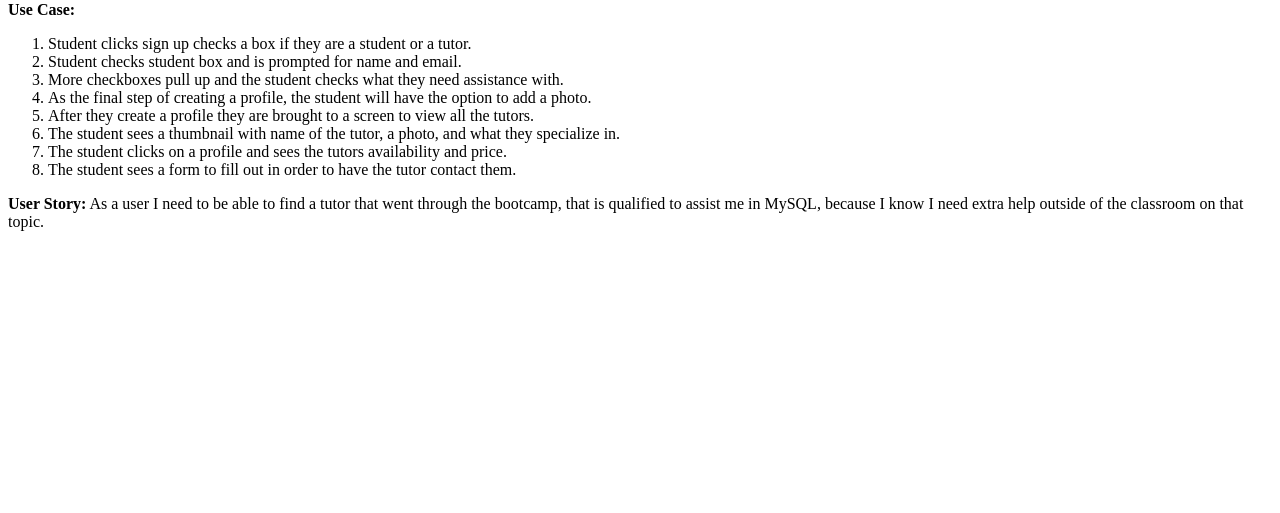
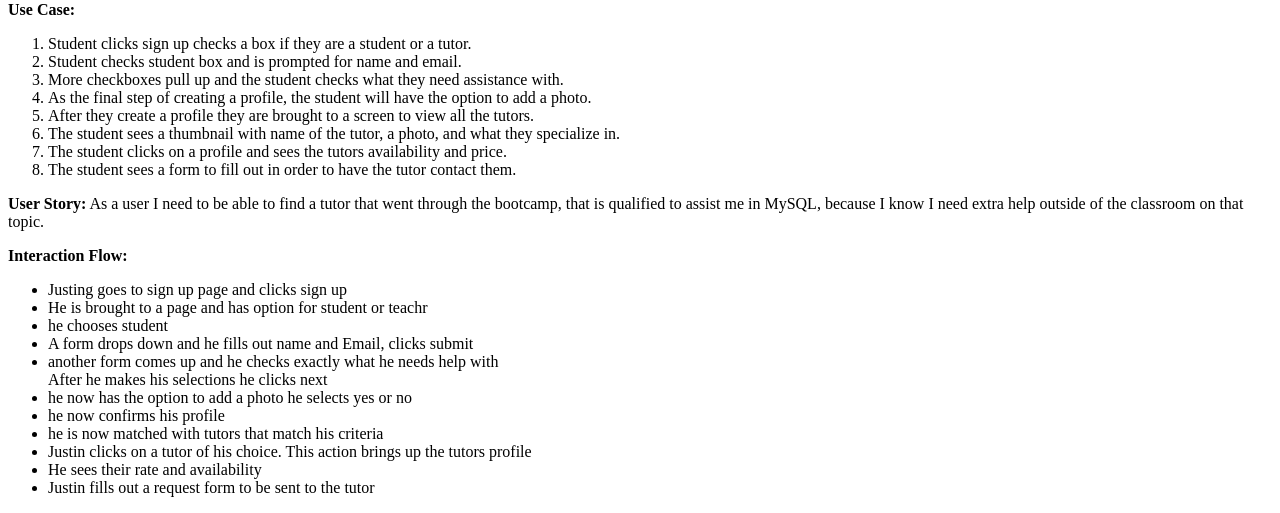
Before and after one commit to MartyBonacci/deepdivetutor, a PHP site: page /justin.php in a window 1280 px wide. Shown: the part 610-1123 px from the top of the page. Before the commit the page ends 841 px from the top, so only its background shows below. Run offline with PHP 8.4, Linux system fonts and the light colour scheme.

Commit message:
Added interaction flow

```diff
--- a/archives/michael.php
+++ b/archives/michael.php
@@ -8,7 +8,7 @@
 		<h1>persona: Michael Smith</h1>
 		<p><strong>Name:</strong> Michael Smith</p>
 		<p><strong>Age:</strong>28</p>
-		<p><strong>Proffesion:</strong> Michael Smith is a security officer at Rust Medical Center in Rio Rancho NM. He has
+		<p><strong>Profession:</strong> Michael Smith is a security officer at Rust Medical Center in Rio Rancho NM. He has
 		been in the security field for 6 years and is tired of working nights weekends and holidays. After talking with his
 		wife he has decided to change careers. After months of research and thought he decides web developement is a great
 		field that can offer him and his family just what he is looking for. He began looking into to schools and stumbled
--- a/epic/persona-files/justin.php
+++ b/epic/persona-files/justin.php
@@ -60,9 +60,24 @@
 			<li>The student sees a form to fill out in order to have the tutor contact them.</li>
 		</ol>
 		</p>
-
 		<p><strong>User Story:</strong> As a user I need to be able to find a tutor that went through the bootcamp, that
 			is qualified to assist me in
 			MySQL, because I know I need extra help outside of the classroom on that topic.</p>
+		<p><strong>Interaction Flow:</strong>
+		<ul>
+			<li>Justing goes to sign up page and clicks sign up</li>
+			<li>He is brought to a page and has option for student or teachr</li>
+			<li>he chooses student</li>
+			<li>A form drops down and he fills out name and Email, clicks submit</li>
+			<li>another form comes up and he checks exactly what he needs help with</li>
+			<li<>After he makes his selections he clicks next</li>
+			<li>he now has the option to add a photo he selects yes or no</li>
+			<li>he now confirms his profile</li>
+			<li>he is now matched with tutors that match his criteria</li>
+			<li>Justin clicks on a tutor of his choice. This action brings up the tutors profile</li>
+			<li>He sees their rate and availability</li>
+			<li>Justin fills out a request form to be sent to the tutor</li>
+		</ul>
+		</p>
 	</body>
 </html>
```
